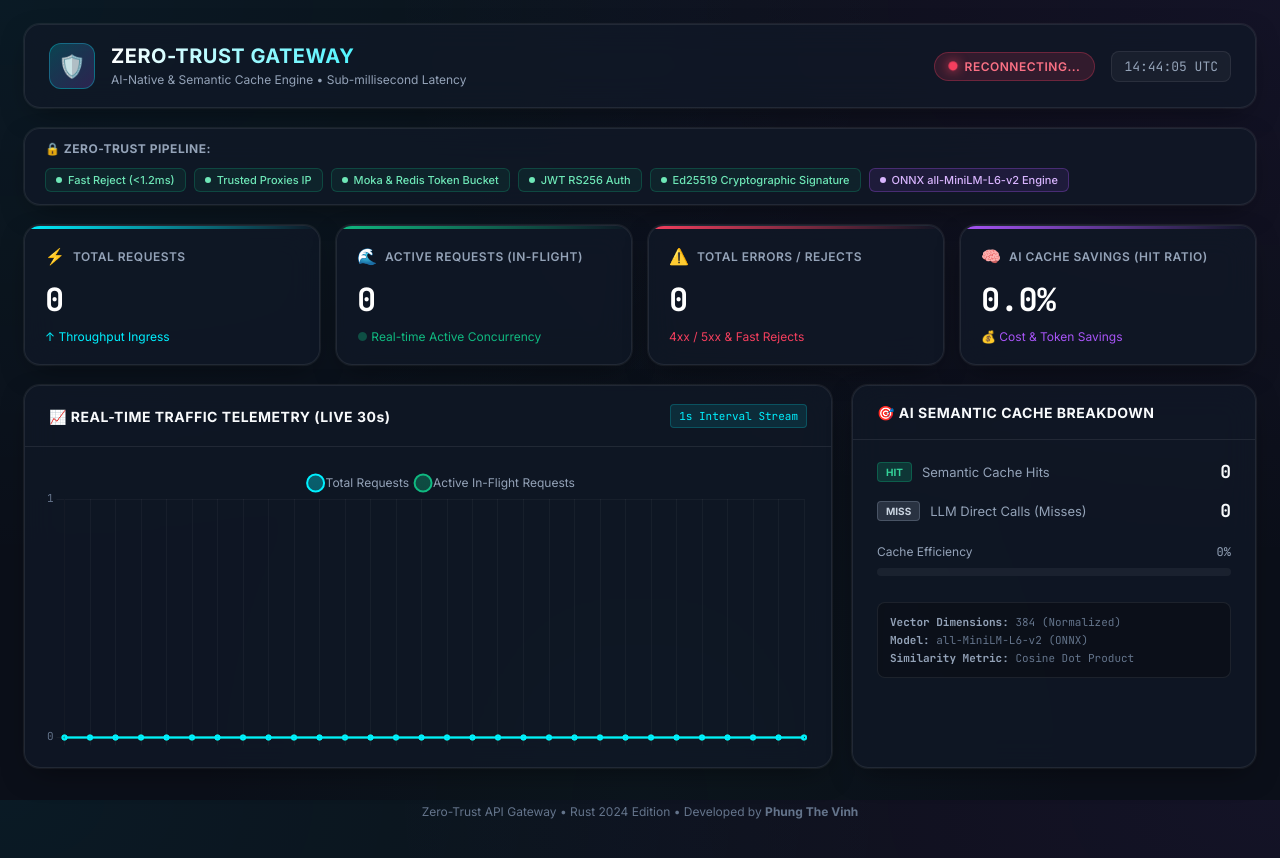
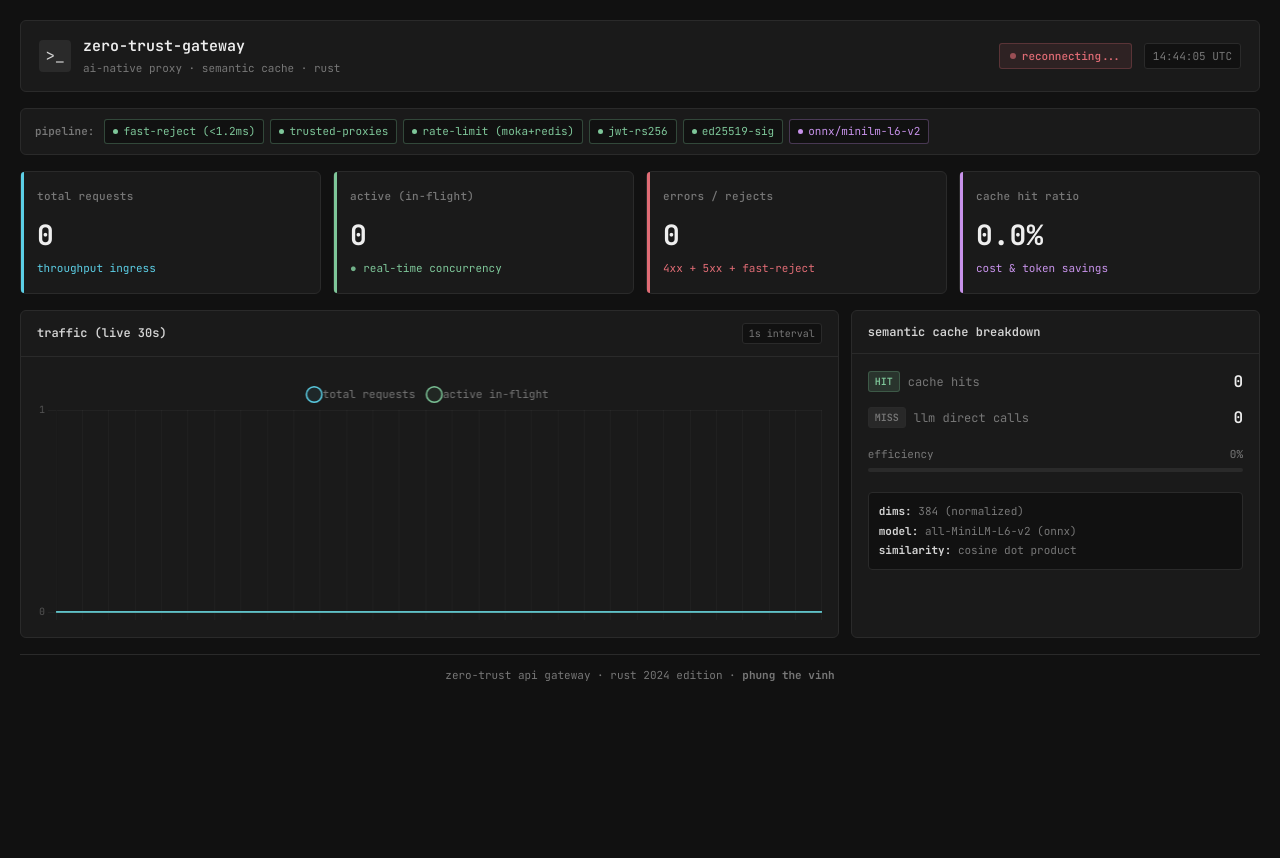
Before and after one commit to Phungthevinh/zero_trust_gateway, a plain HTML site: page static/index.html in a window 1280 px wide. After the commit the page ends 800 px from the top, so only its background shows below. Drawn offline with nearby package versions, Linux system fonts and the light colour scheme; files that its build step writes are made by us from their sources; no server answers; files whose address does not match are found by name.

Commit message:
feat: complete Phase 4 - Single Binary embedding with rust-embed, dashboard, and comprehensive documentation

```diff
--- a/static/index.html
+++ b/static/index.html
@@ -3,148 +3,134 @@
 <head>
     <meta charset="UTF-8">
     <meta name="viewport" content="width=device-width, initial-scale=1.0">
-    <title>Zero-Trust Gateway — Real-time Control Center</title>
-    <!-- Google Fonts -->
+    <title>Zero-Trust Gateway — Dashboard</title>
     <link rel="preconnect" href="https://fonts.googleapis.com">
     <link rel="preconnect" href="https://fonts.gstatic.com" crossorigin>
-    <link href="https://fonts.googleapis.com/css2?family=Inter:wght@300;400;500;600;700&family=JetBrains+Mono:wght@400;500;700&display=swap" rel="stylesheet">
-    <!-- Chart.js CDN -->
+    <link href="https://fonts.googleapis.com/css2?family=JetBrains+Mono:wght@400;500;600;700&display=swap" rel="stylesheet">
     <script src="https://cdn.jsdelivr.net/npm/chart.js"></script>
     <link rel="stylesheet" href="/dashboard/style.css">
 </head>
 <body>
     <div class="dashboard-container">
-        <!-- Top Navigation / Header -->
-        <header class="topbar glass-panel">
+        <!-- Header -->
+        <header class="topbar">
             <div class="brand">
-                <div class="logo-badge">
-                    <span class="shield-icon">🛡️</span>
-                </div>
+                <div class="logo-badge">&gt;_</div>
                 <div class="brand-text">
-                    <h1>ZERO-TRUST GATEWAY</h1>
-                    <span class="sub-brand">AI-Native & Semantic Cache Engine • Sub-millisecond Latency</span>
+                    <h1>zero-trust-gateway</h1>
+                    <span class="sub-brand">ai-native proxy · semantic cache · rust</span>
                 </div>
             </div>
 
             <div class="status-bar">
                 <div class="status-indicator online" id="connection-status">
                     <span class="pulse-dot"></span>
-                    <span class="status-text" id="status-label">SSE CONNECTED</span>
+                    <span class="status-text" id="status-label">connected</span>
                 </div>
                 <div class="server-time font-mono" id="clock">00:00:00 UTC</div>
             </div>
         </header>
 
-        <!-- Security Pipeline Badges -->
-        <section class="security-pipeline glass-panel">
+        <!-- Pipeline -->
+        <section class="security-pipeline">
             <div class="pipeline-title">
-                <span>🔒 ZERO-TRUST PIPELINE:</span>
+                <span>pipeline:</span>
             </div>
             <div class="pipeline-chips">
                 <div class="chip active">
-                    <span class="chip-dot"></span> Fast Reject (&lt;1.2ms)
+                    <span class="chip-dot"></span> fast-reject (&lt;1.2ms)
                 </div>
                 <div class="chip active">
-                    <span class="chip-dot"></span> Trusted Proxies IP
+                    <span class="chip-dot"></span> trusted-proxies
                 </div>
                 <div class="chip active">
-                    <span class="chip-dot"></span> Moka & Redis Token Bucket
+                    <span class="chip-dot"></span> rate-limit (moka+redis)
                 </div>
                 <div class="chip active">
-                    <span class="chip-dot"></span> JWT RS256 Auth
+                    <span class="chip-dot"></span> jwt-rs256
                 </div>
                 <div class="chip active">
-                    <span class="chip-dot"></span> Ed25519 Cryptographic Signature
+                    <span class="chip-dot"></span> ed25519-sig
                 </div>
                 <div class="chip active ai">
-                    <span class="chip-dot"></span> ONNX all-MiniLM-L6-v2 Engine
+                    <span class="chip-dot"></span> onnx/minilm-l6-v2
                 </div>
             </div>
         </section>
 
-        <!-- Main Metrics Grid -->
+        <!-- Metrics -->
         <main class="metrics-grid">
-            <!-- Card 1: Total Requests -->
-            <div class="metric-card glass-panel card-cyan">
+            <div class="metric-card card-cyan">
                 <div class="card-header">
-                    <span class="card-icon">⚡</span>
-                    <span class="card-title">TOTAL REQUESTS</span>
+                    <span class="card-title">total requests</span>
                 </div>
                 <div class="card-body">
                     <div class="metric-value font-mono" id="total-requests">0</div>
                     <div class="metric-trend positive">
-                        <span>↑ Throughput Ingress</span>
+                        <span>throughput ingress</span>
                     </div>
                 </div>
             </div>
 
-            <!-- Card 2: Active In-flight Requests -->
-            <div class="metric-card glass-panel card-emerald">
+            <div class="metric-card card-emerald">
                 <div class="card-header">
-                    <span class="card-icon">🌊</span>
-                    <span class="card-title">ACTIVE REQUESTS (IN-FLIGHT)</span>
+                    <span class="card-title">active (in-flight)</span>
                 </div>
                 <div class="card-body">
                     <div class="metric-value font-mono" id="active-requests">0</div>
                     <div class="metric-trend live">
-                        <span class="pulse-icon">●</span> Real-time Active Concurrency
+                        <span class="pulse-icon">●</span> real-time concurrency
                     </div>
                 </div>
             </div>
 
-            <!-- Card 3: Total Errors / Rejections -->
-            <div class="metric-card glass-panel card-rose">
+            <div class="metric-card card-rose">
                 <div class="card-header">
-                    <span class="card-icon">⚠️</span>
-                    <span class="card-title">TOTAL ERRORS / REJECTS</span>
+                    <span class="card-title">errors / rejects</span>
                 </div>
                 <div class="card-body">
                     <div class="metric-value font-mono" id="total-errors">0</div>
                     <div class="metric-trend error-rate">
-                        <span>4xx / 5xx & Fast Rejects</span>
+                        <span>4xx + 5xx + fast-reject</span>
                     </div>
                 </div>
             </div>
 
-            <!-- Card 4: AI Semantic Cache Hit Ratio -->
-            <div class="metric-card glass-panel card-purple">
+            <div class="metric-card card-purple">
                 <div class="card-header">
-                    <span class="card-icon">🧠</span>
-                    <span class="card-title">AI CACHE SAVINGS (HIT RATIO)</span>
+                    <span class="card-title">cache hit ratio</span>
                 </div>
                 <div class="card-body">
                     <div class="metric-value font-mono" id="cache-hit-ratio">0.0%</div>
                     <div class="metric-trend ai-savings">
-                        <span>💰 Cost & Token Savings</span>
+                        <span>cost &amp; token savings</span>
                     </div>
                 </div>
             </div>
         </main>
 
-        <!-- AI Cache Breakdown & Charts -->
+        <!-- Charts & Stats -->
         <div class="analytics-layout">
-            <!-- Left: Real-time Traffic Graph -->
-            <section class="chart-section glass-panel">
+            <section class="chart-section">
                 <div class="section-header">
-                    <h2>📈 REAL-TIME TRAFFIC TELEMETRY (LIVE 30s)</h2>
-                    <span class="tag font-mono">1s Interval Stream</span>
+                    <h2>traffic (live 30s)</h2>
+                    <span class="tag font-mono">1s interval</span>
                 </div>
                 <div class="chart-wrapper">
                     <canvas id="trafficChart"></canvas>
                 </div>
             </section>
 
-            <!-- Right: AI Semantic Cache Stats -->
-            <section class="ai-stats-section glass-panel">
+            <section class="ai-stats-section">
                 <div class="section-header">
-                    <h2>🎯 AI SEMANTIC CACHE BREAKDOWN</h2>
+                    <h2>semantic cache breakdown</h2>
                 </div>
 
                 <div class="ai-stats-list">
                     <div class="stat-row">
                         <div class="stat-info">
                             <span class="stat-badge hit">HIT</span>
-                            <span class="stat-name">Semantic Cache Hits</span>
+                            <span class="stat-name">cache hits</span>
                         </div>
                         <span class="stat-num font-mono" id="ai-cache-hits">0</span>
                     </div>
@@ -152,14 +138,14 @@
                     <div class="stat-row">
                         <div class="stat-info">
                             <span class="stat-badge miss">MISS</span>
-                            <span class="stat-name">LLM Direct Calls (Misses)</span>
+                            <span class="stat-name">llm direct calls</span>
                         </div>
                         <span class="stat-num font-mono" id="ai-cache-misses">0</span>
                     </div>
 
                     <div class="progress-bar-container">
                         <div class="progress-label">
-                            <span>Cache Efficiency</span>
+                            <span>efficiency</span>
                             <span id="efficiency-percent" class="font-mono">0%</span>
                         </div>
                         <div class="progress-track">
@@ -168,9 +154,9 @@
                     </div>
 
                     <div class="model-info-box font-mono">
-                        <p><strong>Vector Dimensions:</strong> 384 (Normalized)</p>
-                        <p><strong>Model:</strong> all-MiniLM-L6-v2 (ONNX)</p>
-                        <p><strong>Similarity Metric:</strong> Cosine Dot Product</p>
+                        <p><strong>dims:</strong> 384 (normalized)</p>
+                        <p><strong>model:</strong> all-MiniLM-L6-v2 (onnx)</p>
+                        <p><strong>similarity:</strong> cosine dot product</p>
                     </div>
                 </div>
             </section>
@@ -178,7 +164,7 @@
 
         <!-- Footer -->
         <footer class="footer">
-            <p>Zero-Trust API Gateway • Rust 2024 Edition • Developed by <strong>Phung The Vinh</strong></p>
+            <p>zero-trust api gateway · rust 2024 edition · <strong>phung the vinh</strong></p>
         </footer>
     </div>
 
--- a/static/style.css
+++ b/static/style.css
@@ -1,237 +1,208 @@
-/* =====================================================================
-   Zero-Trust API Gateway Dashboard Stylesheet
-   Design: Modern Obsidian / Glassmorphism Dark Theme
-   ===================================================================== */
+/* Zero-Trust Gateway — Dashboard
+   Dark flat theme, no frills */
 
 :root {
-    --bg-primary: #0b0f19;
-    --bg-surface: rgba(17, 24, 39, 0.75);
-    --border-subtle: rgba(255, 255, 255, 0.08);
-    --border-focus: rgba(0, 240, 255, 0.4);
-
-    --accent-cyan: #00f0ff;
-    --accent-blue: #38bdf8;
-    --accent-emerald: #10b981;
-    --accent-purple: #a855f7;
-    --accent-rose: #f43f5e;
-    --accent-amber: #f59e0b;
-
-    --text-primary: #f8fafc;
-    --text-secondary: #94a3b8;
-    --text-muted: #64748b;
-
-    --glass-blur: blur(16px);
-    --shadow-card: 0 10px 30px -10px rgba(0, 0, 0, 0.5), 0 0 1px 1px var(--border-subtle);
-    --radius-lg: 16px;
-    --radius-md: 12px;
-    --radius-sm: 8px;
+    --bg: #111;
+    --bg-card: #1a1a1a;
+    --bg-hover: #222;
+    --border: #2a2a2a;
+    --border-hover: #3a3a3a;
+    --text: #d4d4d4;
+    --text-dim: #777;
+    --text-bright: #eee;
+    --cyan: #5ccfe6;
+    --green: #7ec699;
+    --red: #e06c75;
+    --purple: #c792ea;
+    --yellow: #e6b450;
+    --radius: 6px;
 }
 
-* {
-    margin: 0;
-    padding: 0;
-    box-sizing: border-box;
-}
+* { margin: 0; padding: 0; box-sizing: border-box; }
 
 body {
-    font-family: 'Inter', -apple-system, BlinkMacSystemFont, 'Segoe UI', Roboto, sans-serif;
-    background-color: var(--bg-primary);
-    color: var(--text-primary);
+    font-family: 'JetBrains Mono', 'Cascadia Code', 'Fira Code', monospace;
+    background: var(--bg);
+    color: var(--text);
     min-height: 100vh;
-    overflow-x: hidden;
-    background-image:
-        radial-gradient(at 0% 0%, rgba(0, 240, 255, 0.05) 0px, transparent 50%),
-        radial-gradient(at 100% 0%, rgba(168, 85, 247, 0.06) 0px, transparent 50%),
-        radial-gradient(at 50% 100%, rgba(16, 185, 129, 0.04) 0px, transparent 50%);
-    background-attachment: fixed;
+    font-size: 13px;
+    line-height: 1.5;
 }
 
 .font-mono {
     font-family: 'JetBrains Mono', monospace;
 }
 
+/* layout */
 .dashboard-container {
-    max-width: 1440px;
+    max-width: 1280px;
     margin: 0 auto;
-    padding: 24px;
+    padding: 20px;
     display: flex;
     flex-direction: column;
-    gap: 20px;
+    gap: 16px;
 }
 
-/* Glassmorphism Panel Component */
-.glass-panel {
-    background: var(--bg-surface);
-    backdrop-filter: var(--glass-blur);
-    -webkit-backdrop-filter: var(--glass-blur);
-    border: 1px solid var(--border-subtle);
-    border-radius: var(--radius-lg);
-    box-shadow: var(--shadow-card);
-    transition: border-color 0.2s ease, transform 0.2s ease;
-}
-
-.glass-panel:hover {
-    border-color: rgba(255, 255, 255, 0.15);
-}
-
-/* Topbar Header */
+/* topbar */
 .topbar {
     display: flex;
     justify-content: space-between;
     align-items: center;
-    padding: 18px 24px;
+    padding: 14px 18px;
+    background: var(--bg-card);
+    border: 1px solid var(--border);
+    border-radius: var(--radius);
 }
 
 .brand {
     display: flex;
     align-items: center;
-    gap: 16px;
+    gap: 12px;
 }
 
 .logo-badge {
-    width: 46px;
-    height: 46px;
-    border-radius: var(--radius-md);
-    background: linear-gradient(135deg, rgba(0, 240, 255, 0.2), rgba(168, 85, 247, 0.2));
-    border: 1px solid rgba(0, 240, 255, 0.3);
+    width: 32px;
+    height: 32px;
+    border-radius: 4px;
+    background: var(--border);
     display: flex;
     align-items: center;
     justify-content: center;
-    font-size: 22px;
+    font-size: 16px;
 }
 
 .brand-text h1 {
-    font-size: 20px;
-    font-weight: 700;
-    letter-spacing: 0.5px;
-    background: linear-gradient(90deg, #ffffff, var(--accent-cyan));
-    -webkit-background-clip: text;
-    -webkit-text-fill-color: transparent;
+    font-size: 15px;
+    font-weight: 600;
+    color: var(--text-bright);
+    letter-spacing: 0;
 }
 
 .sub-brand {
-    font-size: 12px;
-    color: var(--text-secondary);
-    font-weight: 400;
+    font-size: 11px;
+    color: var(--text-dim);
 }
 
 .status-bar {
     display: flex;
     align-items: center;
-    gap: 16px;
+    gap: 12px;
 }
 
 .status-indicator {
     display: flex;
     align-items: center;
-    gap: 8px;
-    padding: 6px 14px;
-    border-radius: 9999px;
-    font-size: 12px;
-    font-weight: 600;
-    letter-spacing: 0.5px;
+    gap: 6px;
+    padding: 4px 10px;
+    border-radius: 3px;
+    font-size: 11px;
+    font-weight: 500;
 }
 
 .status-indicator.online {
-    background: rgba(16, 185, 129, 0.15);
-    border: 1px solid rgba(16, 185, 129, 0.3);
-    color: #34d399;
+    background: rgba(126, 198, 153, 0.1);
+    border: 1px solid rgba(126, 198, 153, 0.25);
+    color: var(--green);
 }
 
 .status-indicator.offline {
-    background: rgba(244, 63, 94, 0.15);
-    border: 1px solid rgba(244, 63, 94, 0.3);
-    color: #fb7185;
+    background: rgba(224, 108, 117, 0.1);
+    border: 1px solid rgba(224, 108, 117, 0.25);
+    color: var(--red);
 }
 
 .pulse-dot {
-    width: 8px;
-    height: 8px;
+    width: 6px;
+    height: 6px;
     border-radius: 50%;
-    background-color: var(--accent-emerald);
-    box-shadow: 0 0 10px var(--accent-emerald);
-    animation: pulse 2s infinite;
+    background: var(--green);
+    animation: pulse 2.5s ease-in-out infinite;
 }
 
 .status-indicator.offline .pulse-dot {
-    background-color: var(--accent-rose);
-    box-shadow: 0 0 10px var(--accent-rose);
+    background: var(--red);
 }
 
 .server-time {
-    font-size: 13px;
-    color: var(--text-secondary);
-    background: rgba(255, 255, 255, 0.04);
-    padding: 6px 12px;
-    border-radius: var(--radius-sm);
-    border: 1px solid var(--border-subtle);
+    font-size: 11px;
+    color: var(--text-dim);
+    padding: 4px 8px;
+    border-radius: 3px;
+    background: var(--bg);
+    border: 1px solid var(--border);
 }
 
-/* Pipeline Status */
+/* pipeline bar */
 .security-pipeline {
     display: flex;
     align-items: center;
-    gap: 12px;
-    padding: 12px 20px;
+    gap: 10px;
+    padding: 10px 14px;
+    background: var(--bg-card);
+    border: 1px solid var(--border);
+    border-radius: var(--radius);
     flex-wrap: wrap;
 }
 
 .pipeline-title {
-    font-size: 12px;
-    font-weight: 700;
-    color: var(--text-secondary);
-    letter-spacing: 0.5px;
+    font-size: 11px;
+    font-weight: 600;
+    color: var(--text-dim);
 }
 
 .pipeline-chips {
     display: flex;
-    gap: 8px;
+    gap: 6px;
     flex-wrap: wrap;
 }
 
 .chip {
     display: flex;
     align-items: center;
-    gap: 6px;
+    gap: 5px;
     font-size: 11px;
-    font-weight: 500;
-    padding: 4px 10px;
-    border-radius: 6px;
-    background: rgba(255, 255, 255, 0.03);
-    border: 1px solid var(--border-subtle);
-    color: var(--text-secondary);
+    padding: 3px 8px;
+    border-radius: 3px;
+    background: var(--bg);
+    border: 1px solid var(--border);
+    color: var(--text-dim);
 }
 
 .chip.active {
-    background: rgba(16, 185, 129, 0.08);
-    border-color: rgba(16, 185, 129, 0.25);
-    color: #6ee7b7;
+    border-color: rgba(126, 198, 153, 0.3);
+    color: var(--green);
 }
 
 .chip.active.ai {
-    background: rgba(168, 85, 247, 0.1);
-    border-color: rgba(168, 85, 247, 0.3);
-    color: #d8b4fe;
+    border-color: rgba(199, 146, 234, 0.3);
+    color: var(--purple);
 }
 
 .chip-dot {
-    width: 6px;
-    height: 6px;
+    width: 5px;
+    height: 5px;
     border-radius: 50%;
-    background-color: currentColor;
+    background: currentColor;
 }
 
-/* Metrics Grid Cards */
+/* metric cards */
 .metrics-grid {
     display: grid;
-    grid-template-columns: repeat(auto-fit, minmax(260px, 1fr));
-    gap: 16px;
+    grid-template-columns: repeat(auto-fit, minmax(240px, 1fr));
+    gap: 12px;
 }
 
 .metric-card {
-    padding: 20px;
+    padding: 16px;
+    background: var(--bg-card);
+    border: 1px solid var(--border);
+    border-radius: var(--radius);
     position: relative;
-    overflow: hidden;
+    transition: border-color 0.15s;
+}
+
+.metric-card:hover {
+    border-color: var(--border-hover);
 }
 
 .metric-card::before {
@@ -239,105 +210,112 @@ body {
     position: absolute;
     top: 0;
     left: 0;
-    right: 0;
-    height: 3px;
+    width: 3px;
+    height: 100%;
+    border-radius: var(--radius) 0 0 var(--radius);
 }
 
-.card-cyan::before { background: linear-gradient(90deg, var(--accent-cyan), transparent); }
-.card-emerald::before { background: linear-gradient(90deg, var(--accent-emerald), transparent); }
-.card-rose::before { background: linear-gradient(90deg, var(--accent-rose), transparent); }
-.card-purple::before { background: linear-gradient(90deg, var(--accent-purple), transparent); }
+.card-cyan::before  { background: var(--cyan); }
+.card-emerald::before { background: var(--green); }
+.card-rose::before  { background: var(--red); }
+.card-purple::before { background: var(--purple); }
 
 .card-header {
     display: flex;
     align-items: center;
-    gap: 8px;
-    margin-bottom: 12px;
+    gap: 6px;
+    margin-bottom: 10px;
 }
 
 .card-icon {
-    font-size: 16px;
+    font-size: 14px;
 }
 
 .card-title {
-    font-size: 12px;
-    font-weight: 600;
-    color: var(--text-secondary);
-    letter-spacing: 0.5px;
+    font-size: 11px;
+    font-weight: 500;
+    color: var(--text-dim);
+    text-transform: none;
+    letter-spacing: 0.3px;
 }
 
 .metric-value {
-    font-size: 32px;
+    font-size: 28px;
     font-weight: 700;
-    color: #ffffff;
-    margin-bottom: 8px;
-    letter-spacing: -0.5px;
+    color: var(--text-bright);
+    margin-bottom: 4px;
 }
 
 .metric-trend {
-    font-size: 12px;
-    color: var(--text-muted);
+    font-size: 11px;
+    color: var(--text-dim);
 }
 
-.metric-trend.positive { color: var(--accent-cyan); }
-.metric-trend.live { color: var(--accent-emerald); }
-.metric-trend.error-rate { color: var(--accent-rose); }
-.metric-trend.ai-savings { color: var(--accent-purple); }
+.metric-trend.positive   { color: var(--cyan); }
+.metric-trend.live       { color: var(--green); }
+.metric-trend.error-rate { color: var(--red); }
+.metric-trend.ai-savings { color: var(--purple); }
 
 .pulse-icon {
     display: inline-block;
-    animation: blink 1.5s infinite;
+    animation: blink 1.8s infinite;
 }
 
-/* Analytics Layout */
+/* analytics */
 .analytics-layout {
     display: grid;
     grid-template-columns: 2fr 1fr;
-    gap: 20px;
+    gap: 12px;
 }
 
-@media (max-width: 1024px) {
+@media (max-width: 960px) {
     .analytics-layout {
         grid-template-columns: 1fr;
     }
+}
+
+.chart-section,
+.ai-stats-section {
+    background: var(--bg-card);
+    border: 1px solid var(--border);
+    border-radius: var(--radius);
 }
 
 .section-header {
     display: flex;
     justify-content: space-between;
     align-items: center;
-    padding: 18px 24px;
-    border-bottom: 1px solid var(--border-subtle);
+    padding: 12px 16px;
+    border-bottom: 1px solid var(--border);
 }
 
 .section-header h2 {
-    font-size: 14px;
-    font-weight: 700;
-    letter-spacing: 0.5px;
-    color: var(--text-primary);
+    font-size: 12px;
+    font-weight: 600;
+    color: var(--text);
+    letter-spacing: 0;
 }
 
 .tag {
-    font-size: 11px;
-    padding: 4px 8px;
-    background: rgba(0, 240, 255, 0.1);
-    color: var(--accent-cyan);
-    border-radius: 4px;
-    border: 1px solid rgba(0, 240, 255, 0.2);
+    font-size: 10px;
+    padding: 2px 6px;
+    background: var(--bg);
+    color: var(--text-dim);
+    border-radius: 3px;
+    border: 1px solid var(--border);
 }
 
 .chart-wrapper {
-    padding: 20px;
-    height: 320px;
-    position: relative;
+    padding: 16px;
+    height: 280px;
 }
 
-/* AI Stats Section */
+/* ai stats */
 .ai-stats-list {
-    padding: 20px 24px;
+    padding: 16px;
     display: flex;
     flex-direction: column;
-    gap: 16px;
+    gap: 12px;
 }
 
 .stat-row {
@@ -349,101 +327,101 @@ body {
 .stat-info {
     display: flex;
     align-items: center;
-    gap: 10px;
+    gap: 8px;
 }
 
 .stat-badge {
     font-size: 10px;
-    font-weight: 700;
-    padding: 3px 8px;
-    border-radius: 4px;
+    font-weight: 600;
+    padding: 2px 6px;
+    border-radius: 3px;
 }
 
 .stat-badge.hit {
-    background: rgba(16, 185, 129, 0.2);
-    color: #34d399;
-    border: 1px solid rgba(16, 185, 129, 0.3);
+    background: rgba(126, 198, 153, 0.15);
+    color: var(--green);
+    border: 1px solid rgba(126, 198, 153, 0.25);
 }
 
 .stat-badge.miss {
-    background: rgba(148, 163, 184, 0.2);
-    color: #cbd5e1;
-    border: 1px solid rgba(148, 163, 184, 0.3);
+    background: rgba(119, 119, 119, 0.15);
+    color: var(--text-dim);
+    border: 1px solid var(--border);
 }
 
 .stat-name {
-    font-size: 13px;
-    color: var(--text-secondary);
+    font-size: 12px;
+    color: var(--text-dim);
 }
 
 .stat-num {
-    font-size: 18px;
-    font-weight: 700;
-    color: var(--text-primary);
+    font-size: 16px;
+    font-weight: 600;
+    color: var(--text-bright);
 }
 
 .progress-bar-container {
     display: flex;
     flex-direction: column;
-    gap: 8px;
-    margin-top: 6px;
+    gap: 6px;
+    margin-top: 4px;
 }
 
 .progress-label {
     display: flex;
     justify-content: space-between;
-    font-size: 12px;
-    color: var(--text-secondary);
+    font-size: 11px;
+    color: var(--text-dim);
 }
 
 .progress-track {
     width: 100%;
-    height: 8px;
-    background: rgba(255, 255, 255, 0.05);
-    border-radius: 4px;
+    height: 4px;
+    background: var(--border);
+    border-radius: 2px;
     overflow: hidden;
 }
 
 .progress-fill {
     height: 100%;
-    background: linear-gradient(90deg, var(--accent-purple), var(--accent-cyan));
-    border-radius: 4px;
-    transition: width 0.4s ease;
+    background: var(--green);
+    border-radius: 2px;
+    transition: width 0.3s ease;
 }
 
 .model-info-box {
-    margin-top: 10px;
-    padding: 12px;
-    background: rgba(0, 0, 0, 0.25);
-    border-radius: var(--radius-sm);
-    border: 1px solid var(--border-subtle);
+    margin-top: 8px;
+    padding: 10px;
+    background: var(--bg);
+    border-radius: 4px;
+    border: 1px solid var(--border);
     font-size: 11px;
-    color: var(--text-muted);
+    color: var(--text-dim);
     display: flex;
     flex-direction: column;
-    gap: 4px;
+    gap: 3px;
 }
 
 .model-info-box strong {
-    color: var(--text-secondary);
+    color: var(--text);
 }
 
-/* Footer */
+/* footer */
 .footer {
     text-align: center;
-    padding: 16px;
-    color: var(--text-muted);
-    font-size: 12px;
+    padding: 12px;
+    color: var(--text-dim);
+    font-size: 11px;
+    border-top: 1px solid var(--border);
 }
 
-/* Keyframe Animations */
+/* anims */
 @keyframes pulse {
-    0% { transform: scale(0.95); opacity: 0.8; }
-    50% { transform: scale(1.15); opacity: 1; }
-    100% { transform: scale(0.95); opacity: 0.8; }
+    0%, 100% { opacity: 0.6; }
+    50% { opacity: 1; }
 }
 
 @keyframes blink {
     0%, 100% { opacity: 1; }
-    50% { opacity: 0.3; }
+    50% { opacity: 0.2; }
 }
```
Also changed, not shown: static/app.js (+41 -54 lines), 9 other files.
